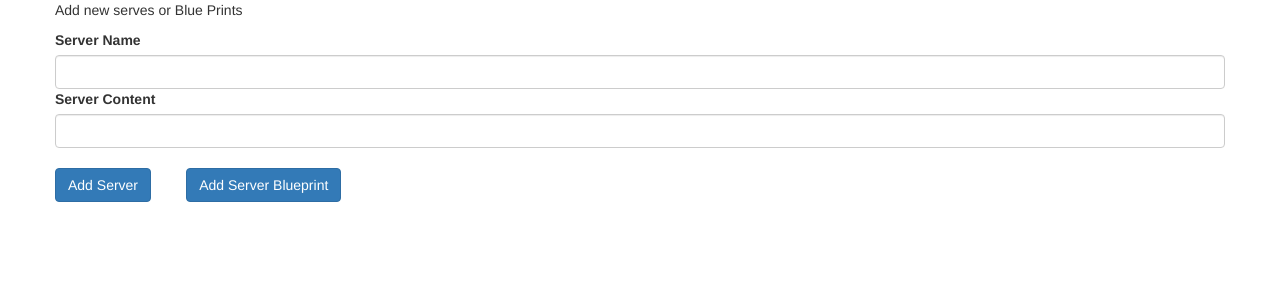
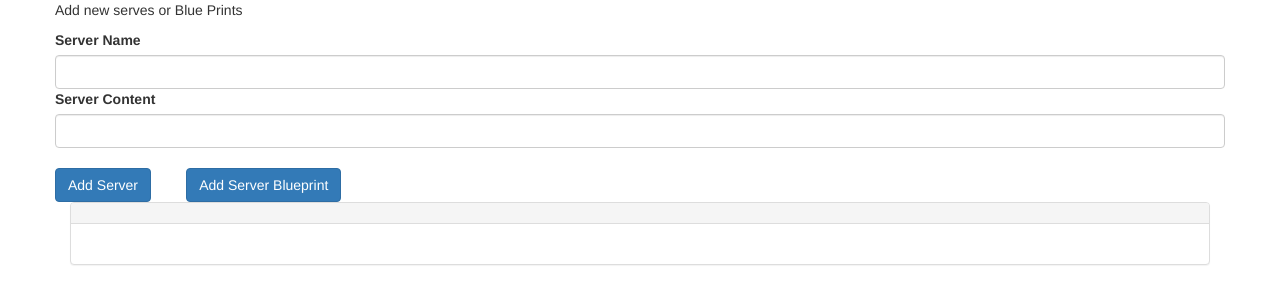
Before and after one commit to 94ju/AngularDataBindingApp, an Angular app: page / in a window 1280 px wide. Shown: the top 304 px of the page. Built offline with nearby package versions, Linux system fonts and the light colour scheme.

Commit message:
component fixing

```diff
--- a/src/app/app.component.html
+++ b/src/app/app.component.html
@@ -1,3 +1,11 @@
 <div class="container">
   <app-cockpit></app-cockpit>
+  <div class="row">
+    <div class="col-xs-12">
+        <app-server-element *ngFor='let serverElement of serverElements' [element]="serverElements">
+
+        </app-server-element>
+
+    </div>
+  </div>
 </div>
--- a/src/app/app.component.ts
+++ b/src/app/app.component.ts
@@ -7,4 +7,9 @@ import { Component } from '@angular/core';
 })
 export class AppComponent {
   title = 'anngulardatapractise';
+   serverElements = [{
+    type:'server',
+    name: 'Testserver',
+    content: 'just a test'
+  }];
 }
--- a/src/app/cockpit/cockpit.component.html
+++ b/src/app/cockpit/cockpit.component.html
@@ -2,11 +2,11 @@
   <div class="">
     <p>Add new serves or Blue Prints</p>
     <label for="">Server Name</label>
-    <input type="text" class="form-control">
+    <input type="text" class="form-control" >
     <label for="">Server Content</label>
-    <input type="text" class="form-control">
+    <input type="text" class="form-control" >
     <br>
-    <button class="btn btn-primary">Add Server</button>
-    <button class="btn btn-primary" style="margin-left: 3%">Add Server Blueprint</button>
+    <button class="btn btn-primary" (click)="onAddServer()">Add Server</button>
+    <button class="btn btn-primary" style="margin-left: 3%" (click)="onAddBluePrint()">Add Server Blueprint</button>
   </div>
 </div>
--- a/src/app/cockpit/cockpit.component.ts
+++ b/src/app/cockpit/cockpit.component.ts
@@ -6,10 +6,16 @@ import { Component, OnInit } from '@angular/core';
   styleUrls: ['./cockpit.component.css']
 })
 export class CockpitComponent implements OnInit {
-
+  ngServerName='';
+  ngServerContent='';
   constructor() { }
 
   ngOnInit() {
   }
+  onAddServer(){
 
+  }
+  onAddBluePrint(){
+    console.log('check blueprint');
+  }
 }
--- a/src/app/server-element/server-element.component.html
+++ b/src/app/server-element/server-element.component.html
@@ -1,3 +1,9 @@
-<p>
-  server-element works!
-</p>
+<div class="panel panel-default">
+    <div class="panel-heading">{{element.name}}</div>
+    <div class="panel-body" >
+      <p>
+        <strong *ngIf="element.type==='server'" style="color: red">{{element.content}}</strong>
+        <em *ngIf="element.type==='blueprint'">{{element.content}}</em>
+      </p>
+    </div>
+</div>
--- a/src/app/server-element/server-element.component.ts
+++ b/src/app/server-element/server-element.component.ts
@@ -1,4 +1,4 @@
-import { Component, OnInit } from '@angular/core';
+import { Component, OnInit, Input } from '@angular/core';
 
 @Component({
   selector: 'app-server-element',
@@ -6,7 +6,7 @@ import { Component, OnInit } from '@angular/core';
   styleUrls: ['./server-element.component.css']
 })
 export class ServerElementComponent implements OnInit {
-
+  @Input() element :{type:string,name:string,content:string};
   constructor() { }
 
   ngOnInit() {
```
